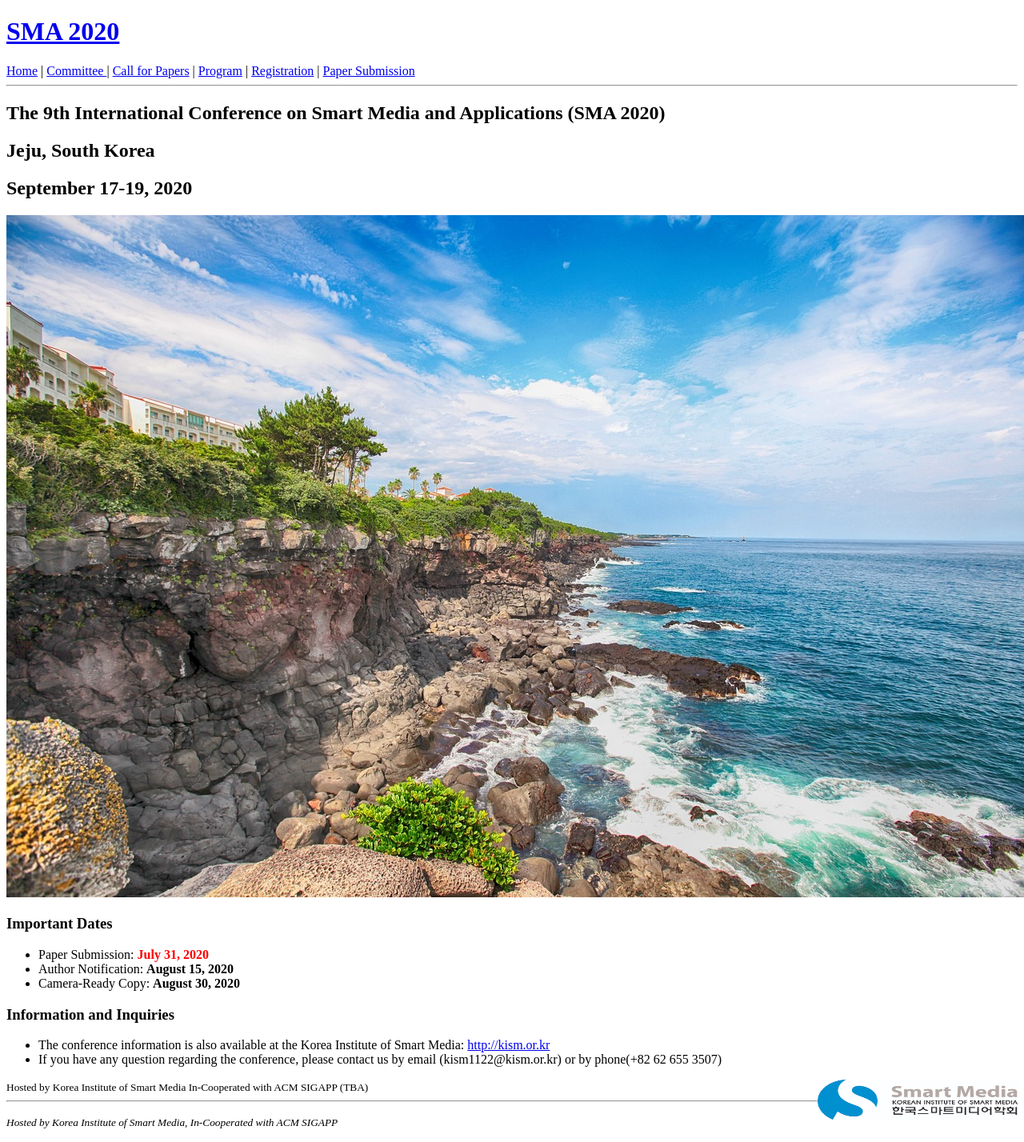
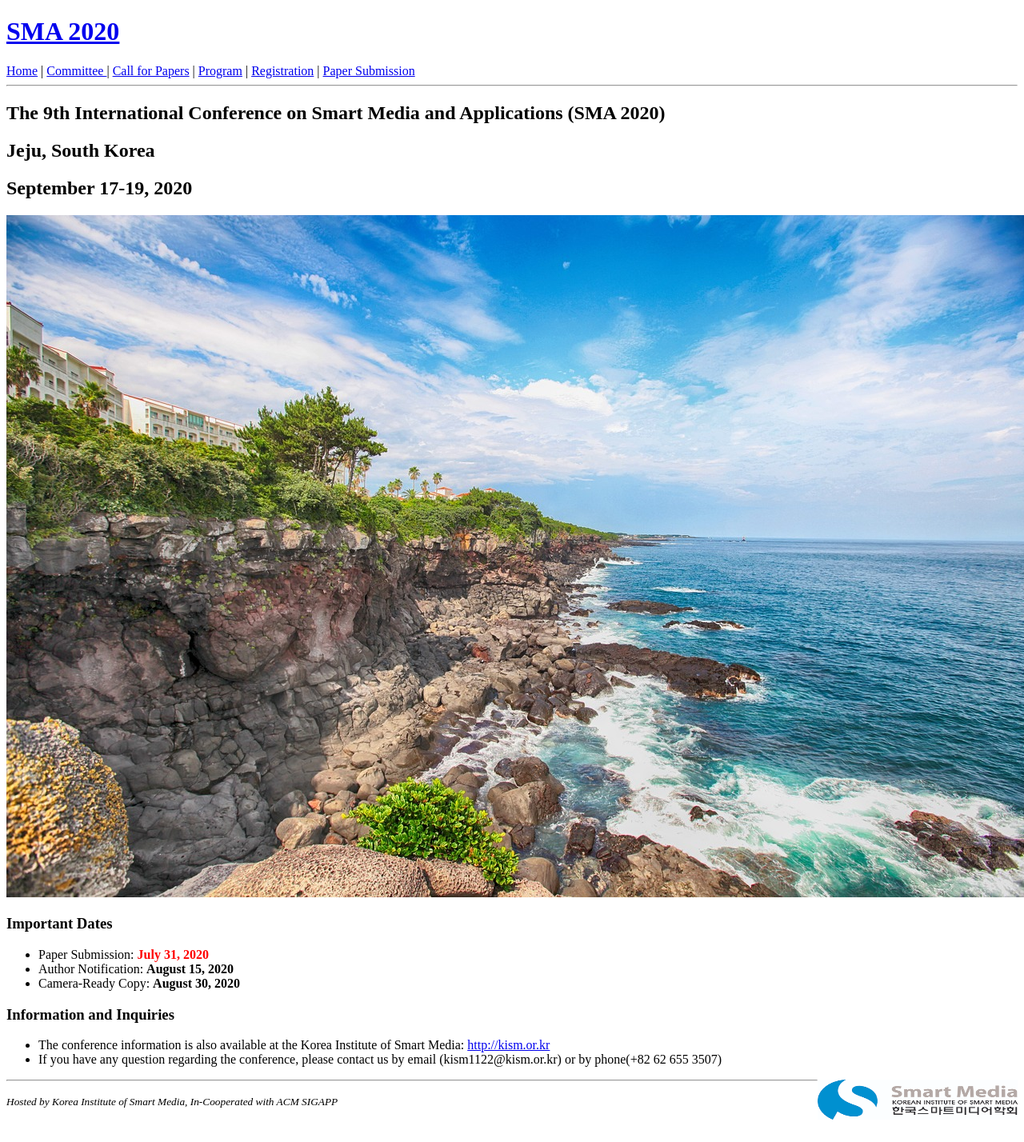
Before and after one commit to icea-conf/sma-2020.github.io, a Jekyll site: the page built from index.html, in a window 1280 px wide. Shown: the whole page at 80% size. Built offline with Jekyll 4.4.1, drawn with Linux system fonts in a browser that asks for light colours; the list of posts is cut into pages by our own code; after the commit the page ends 1402 px from its top, so only the background shows below that.

Commit message:
Update index.html

```diff
--- a/index.html
+++ b/index.html
@@ -24,6 +24,5 @@ title: SMA 2020
 </ul>
 
 <footer>
-  <small>Hosted by Korea Institute of Smart Media In-Cooperated with ACM SIGAPP (TBA)</small>
-  <img src="https://sma-2020.github.io/image/logo.png" alt="" width="250" height="50" align="right">
+      <img src="https://sma-2020.github.io/image/logo.png" alt="" width="250" height="50" align="right">
 </footer>
```
